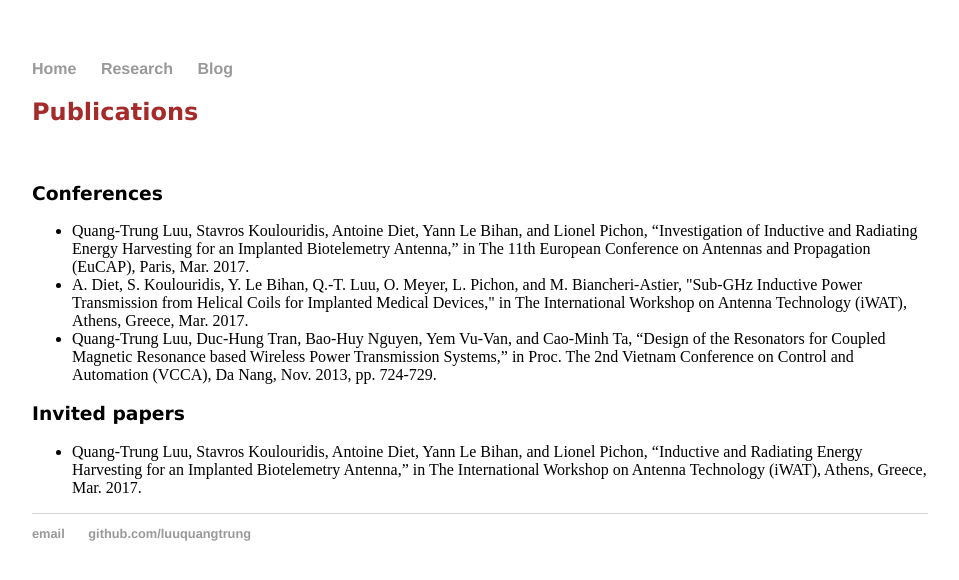
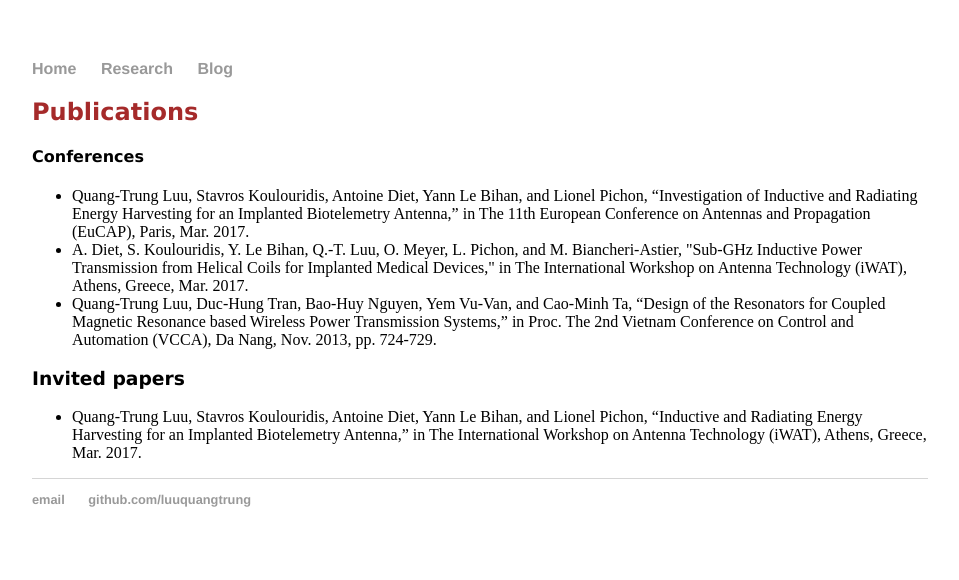
Before and after one commit to luuquangtrung/luuquangtrung.github.io_v1, a Jekyll site: the page built from research/index.html, in a window 1280 px wide. Shown: the top 580 px of the page, without its empty margins (160-1119 px from the left). Built offline with Jekyll 4.4.1, drawn with Linux system fonts in a browser that asks for light colours.

Commit message:
Update index.html

```diff
--- a/research/index.html
+++ b/research/index.html
@@ -5,11 +5,11 @@ title: Research
 <div>
 <h2 style="font-family:verdana; color:brown">Publications</h2>
 </div>
-<div>&nbsp;</div>
 
+<!-- <div>&nbsp;</div> -->
 
 <div>
-<h3 style="font-family:verdana;">Conferences</h3>
+<h4 style="font-family:verdana;">Conferences</h4>
 </div>
 
 <ul>
```
